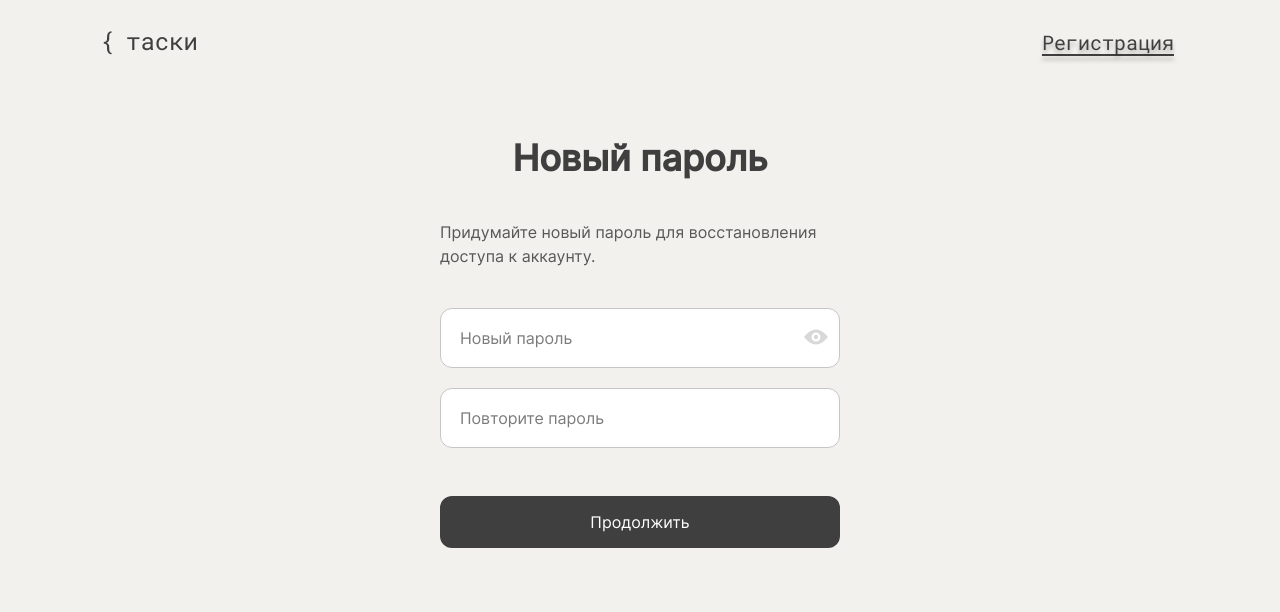
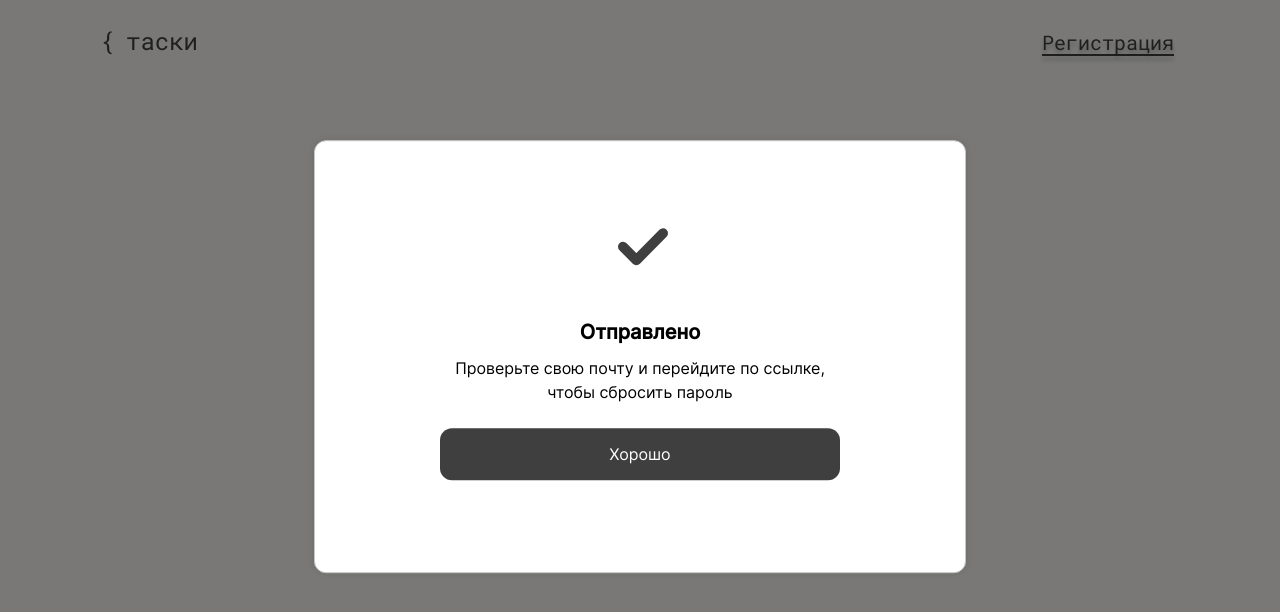
Before and after one commit to tutanhamon667/contract, a React (Create React App) app in the folder frontend/: page /forgot-password in a window 1280 px wide. Both pictures are taken after typing "name@example.com" into the empty fields and a click on the button "Отправить". Shown: the top 612 px of the page. Built offline with nearby package versions, Linux system fonts and the light colour scheme.

Commit message:
сверстать попап для страницы восстановления, разделить страницы восстановления пароля

```diff
--- a/frontend/src/components/App/App.jsx
+++ b/frontend/src/components/App/App.jsx
@@ -12,9 +12,9 @@ import { ProtectedRoute } from "../../services/PotectedRouter";
 import FreelancerAccount from "../FreelancerAccount/FreelancerAccount";
 import { FreelancerCompleteForm } from "../Forms/FreelancerCompleteForm/FreelancerCompleteForm";
 import "./App.css";
+import ResetPass from "../../pages/ResetPass/ResetPass";
 
 function App() {
-  // const [authenticated, setAuthenticated] = React.useState(true);
   const [authenticated, setAuthenticated] = React.useState(false);
   const [currentUser, setCurrentUser] = React.useState({
     id: "5",
@@ -52,6 +52,7 @@ function App() {
             <Route path="signup" element={<Register />} />
             <Route path="signin" element={<Login />} />
             <Route path="forgot-password" element={<ForgotPass />} />
+            <Route path="reset-password" element={<ResetPass />} />
             <Route path="signout" element={<SignOut />} />
             <Route path="*" element={<NotFound />} />
           </Route>
--- a/frontend/src/components/HeaderAuth/HeaderAuth.jsx
+++ b/frontend/src/components/HeaderAuth/HeaderAuth.jsx
@@ -7,7 +7,8 @@ function HeaderAuth() {
   const locationAuth =
     location.pathname === "/signup" ||
     location.pathname === "/signin" ||
-    location.pathname === "/forgot-password"
+    location.pathname === "/forgot-password" ||
+    location.pathname ===  "reset-password"
       ? true
       : false;
   return (
@@ -26,7 +27,7 @@ function HeaderAuth() {
       )}
 
       {location.pathname !== "/signin" &&
-        location.pathname !== "/forgot-password" && (
+        location.pathname !== "/forgot-password" && location.pathname !== "/reset-password" && (
           <Link to="/signin">
             <button
               className={`${
--- a/frontend/src/pages/ForgotPass/ForgotPass.css
+++ b/frontend/src/pages/ForgotPass/ForgotPass.css
@@ -11,10 +11,70 @@
 }
 
 .title {
-  color: #3F3F3F;
+  color: #3f3f3f;
   text-align: center;
   font-size: 36px;
   line-height: 44px;
   font-weight: 600;
   margin: 0 0 40px;
 }
+
+.popup-overlay {
+  position: fixed;
+  top: 0;
+  left: 0;
+  width: 100%;
+  height: 100%;
+  background: linear-gradient(
+    0deg,
+    rgba(0, 0, 0, 0.5) 0%,
+    rgba(0, 0, 0, 0.5) 100%
+  );
+  display: flex;
+  align-items: center;
+  justify-content: center;
+}
+
+.popup {
+  background: #fff;
+  padding: 20px;
+  width: 610px;
+  height: 391px;
+  border-radius: 8px;
+  box-shadow: 0 0 10px rgba(0, 0, 0, 0.1);
+  border-radius: 12px;
+  border: 1px solid #c6c6c6;
+  opacity: 1;
+  position: absolute;
+  top: 50%;
+  right: 50%;
+  transform: translate(50%, -60%);
+  display: flex;
+  flex-direction: column;
+  align-items: center;
+}
+
+.popupCheckMark {
+  background-image: url(../../images/checkMark.svg);
+  background-position: center;
+  width: 120px;
+  height: 107px;
+  margin: 32px auto 20px;
+}
+
+.popupTitle {
+  font-family: "Inter";
+  font-size: 20px;
+  font-weight: 600;
+  line-height: 24px;
+  margin: 0;
+}
+
+.popupDescription {
+  font-size: 16px;
+  font-weight: 400;
+  line-height: 24px;
+  margin: 12px auto 24px;
+  max-width: 400px;
+  text-align: center;
+}
--- a/frontend/src/pages/ForgotPass/ForgotPass.jsx
+++ b/frontend/src/pages/ForgotPass/ForgotPass.jsx
@@ -1,30 +1,45 @@
 import React from "react";
 import { Navigate, useLocation } from "react-router-dom";
+import Button from "../../components/Button/Button";
 import ForgotPassForm from "../../components/Forms/ForgotPassForm/ForgotPassForm";
-import SetNewPassForm from "../../components/Forms/SetNewPassForm/SetNewPassForm";
 import { Context } from "../../context/context";
+import "./ForgotPass.css";
 
 const ForgotPass = () => {
   const { authenticated } = React.useContext(Context);
   const location = useLocation();
-  const [isConfirmed, setIsConfirmed] = React.useState(false);
+  const [isPopupOpen, setIsPopupOpen] = React.useState(false);
+
+  const togglePopup = () => {
+    setIsPopupOpen(!isPopupOpen);
+  };
 
   if (authenticated) {
     return <Navigate to={"/"} state={{ from: location }} />;
   }
   return (
-    <div className="wrapper">
-      <div className="container">
-        <h1 className="title">
-          {isConfirmed ? "Новый пароль" : "Забыли пароль?"}
-        </h1>
-        {!isConfirmed ? (
-          <ForgotPassForm func={() => setIsConfirmed(true)} />
-        ) : (
-          <SetNewPassForm />
-        )}
-      </div>
-    </div>
+    <>
+      {!isPopupOpen && (
+        <div className="wrapper">
+          <div className="container">
+            <h1 className="title">Забыли пароль?</h1>
+            <ForgotPassForm func={togglePopup} />
+          </div>
+        </div>
+      )}
+      {isPopupOpen && (
+        <div className="popup-overlay">
+          <div className="popup">
+            <div className="popupCheckMark" />
+            <p className="popupTitle">Отправлено</p>
+            <span className="popupDescription">
+              Проверьте свою почту и перейдите по ссылке, чтобы сбросить пароль
+            </span>
+            <Button onClick={togglePopup} text="Хорошо" />
+          </div>
+        </div>
+      )}
+    </>
   );
 };
 
--- /dev/null
+++ b/frontend/src/pages/ResetPass/ResetPass.css
@@ -0,0 +1,20 @@
+.wrapper {
+  margin: 0 auto;
+  width: 100%;
+}
+
+.container {
+  display: flex;
+  flex-direction: column;
+  align-items: center;
+  margin-top: 68px;
+}
+
+.title {
+  color: #3f3f3f;
+  text-align: center;
+  font-size: 36px;
+  line-height: 44px;
+  font-weight: 600;
+  margin: 0 0 40px;
+}
--- /dev/null
+++ b/frontend/src/pages/ResetPass/ResetPass.jsx
@@ -0,0 +1,26 @@
+import React from "react";
+import { Navigate, useLocation } from "react-router-dom";
+import SetNewPassForm from "../../components/Forms/SetNewPassForm/SetNewPassForm";
+import { Context } from "../../context/context";
+import "./ResetPass.css";
+
+const ResetPass = () => {
+  const { authenticated } = React.useContext(Context);
+  const location = useLocation();
+
+
+
+  if (authenticated) {
+    return <Navigate to={"/"} state={{ from: location }} />;
+  }
+  return (
+    <div className="wrapper">
+      <div className="container">
+        <h1 className="title">Новый пароль</h1>
+          <SetNewPassForm />
+      </div>
+    </div>
+  );
+};
+
+export default ResetPass;
```
Also changed, not shown: frontend/src/images/checkMark.svg (added).
